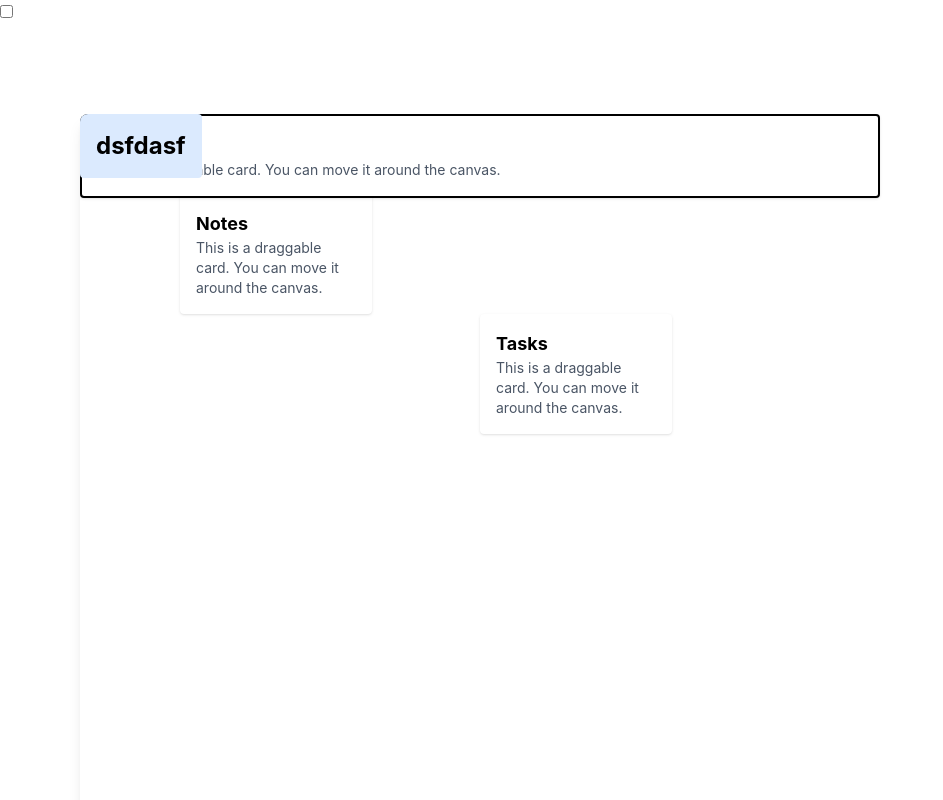
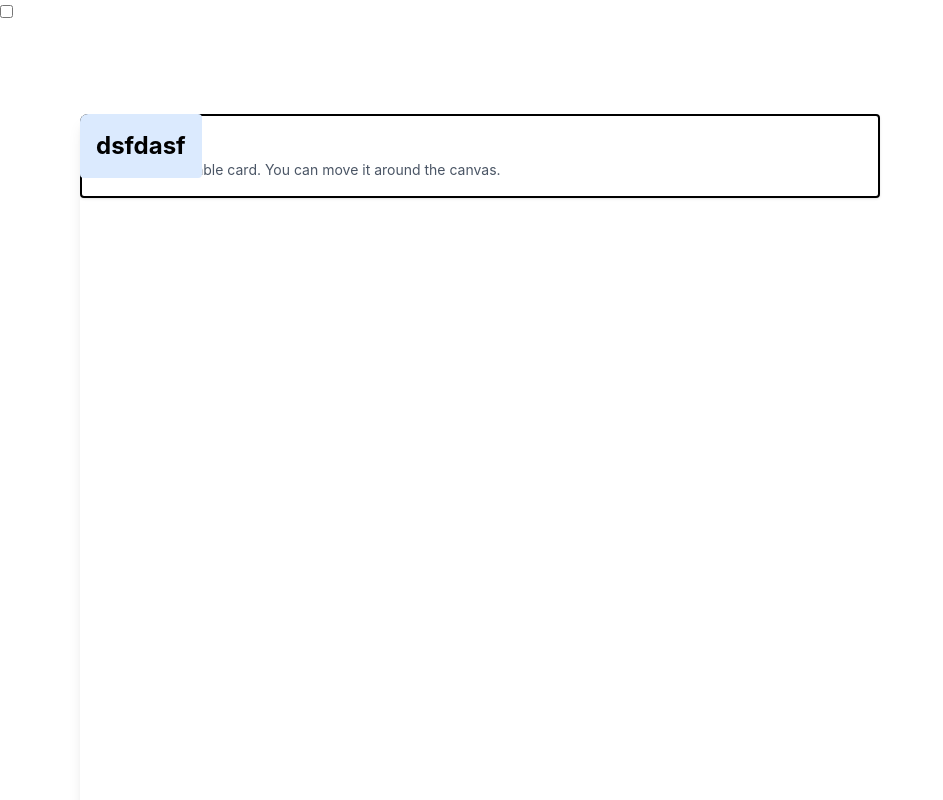
Before and after one commit to pusi2316/react-drag-canvas, a React (Vite) app in the folder react-drag-canvas/: page / in a window 1280 px wide. Shown: the top 800 px of the page, without its empty margins (0-943 px from the left). Built offline with nearby package versions, Linux system fonts and the light colour scheme.

Commit message:
Removing reducers

```diff
--- a/react-drag-canvas/src/App.tsx
+++ b/react-drag-canvas/src/App.tsx
@@ -2,24 +2,8 @@ import { useState } from "react";
 import { Canvas } from "./components/canvas";
 import { DragableWrapper } from "./components/DragableWrapper";
 import MyCard from "./components/MyCard";
-import type { CanvasItem } from "./components/types";
-import { useCanvasItems } from "./components/useCanvasItems";
-
-const initialItems: CanvasItem[] = [
-  {
-    id: "card-1",
-    position: { x: 100, y: 80 },
-    component: <MyCard title="Notes" />,
-  },
-  {
-    id: "card-2",
-    position: { x: 400, y: 200 },
-    component: <MyCard title="Tasks" />,
-  },
-];
 
 export default function App() {
-  const { items, updatePosition } = useCanvasItems(initialItems);
   const [locked_, setLocked] = useState(false);
   return (
     <>
@@ -35,26 +19,10 @@ export default function App() {
           className="bg-white shadow-lg rounded-lg p-4 cursor-move"
           locked={locked_}
         >
-          {items.map((item) => (
-            <DragableWrapper
-              key={item.id}
-              id={item.id}
-              initialX={item.position.x}
-              initialY={item.position.y}
-              onPositionChange={updatePosition}
-              gridSnap={20}
-            >
-              {item.component}
-            </DragableWrapper>
-          ))}
-          <DragableWrapper
-            id="static card"
-            onPositionChange={updatePosition}
-            gridSnap={20}
-          >
+          <DragableWrapper id="static card" gridSnap={20}>
             <MyCard title="Static Card" className="min-w-200 border-2" />
           </DragableWrapper>
-          <DragableWrapper id="free card" onPositionChange={updatePosition}>
+          <DragableWrapper id="free card">
             <h1 className="text-2xl font-bold bg-blue-100 p-4 rounded">
               {" "}
               dsfdasf{" "}
--- a/react-drag-canvas/src/components/canvas.tsx
+++ b/react-drag-canvas/src/components/canvas.tsx
@@ -1,5 +1,9 @@
-import { useEffect, useRef } from "react";
-import type { CanvasProps } from "./types";
+import { useCallback, useMemo, useRef } from "react";
+import {
+  type DraggableItemProps,
+  type CanvasProps,
+  type Position,
+} from "./types";
 import React from "react";
 
 export function Canvas({
@@ -9,6 +13,28 @@ export function Canvas({
   locked,
 }: CanvasProps) {
   const canvasRef = useRef<HTMLDivElement>(null);
+
+  const savedPositions = useMemo<Record<string, Position>>(() => {
+    try {
+      const saved = localStorage.getItem("canvas-positions");
+      return saved ? JSON.parse(saved) : {};
+    } catch {
+      return {};
+    }
+  }, []);
+
+  const savePosition = useCallback((id: string, position: Position): void => {
+    try {
+      const saved = localStorage.getItem("canvas-positions");
+      const positions: Record<string, Position> = saved
+        ? JSON.parse(saved)
+        : {};
+      positions[id] = position;
+      localStorage.setItem("canvas-positions", JSON.stringify(positions));
+    } catch (e) {
+      console.error("failed to save position:", e);
+    }
+  }, []);
   return (
     <div
       ref={canvasRef}
@@ -22,14 +48,19 @@ export function Canvas({
           : undefined
       }
     >
-      {React.Children.map(children, (child) =>
-        React.isValidElement(child)
-          ? React.cloneElement(child as React.ReactElement<any>, {
-              canvasRef,
-              locked,
-            })
-          : child
-      )}
+      {React.Children.map(children, (child) => {
+        if (!React.isValidElement<DraggableItemProps>(child)) return child;
+
+        const id = child.props.id as string;
+        const savedPos = savedPositions[id];
+
+        return React.cloneElement(child as React.ReactElement<any>, {
+          canvasRef,
+          locked,
+          onPositionChange: savePosition,
+          ...(savedPos && { initialX: savedPos.x, initialY: savedPos.y }),
+        });
+      })}
     </div>
   );
 }
--- a/react-drag-canvas/src/components/itemReducer.ts
+++ /dev/null
@@ -1,26 +0,0 @@
-import type { Action, CanvasItem, Position } from "./types";
-
-export const itemReducer = (
-  state: CanvasItem[],
-  action: Action
-): CanvasItem[] => {
-  switch (action.type) {
-    case "UPDATE_POSITION":
-      const updated = state.map((item) =>
-        item.id === action.id ? { ...item, position: action.position } : item
-      );
-      const positions = updated.reduce<Record<string, Position>>(
-        (acc, item) => {
-          acc[item.id] = item.position;
-          return acc;
-        },
-        {}
-      );
-      localStorage.setItem("canvas-positions", JSON.stringify(positions)); // 👈 save here directly
-      return updated;
-    case "RESET":
-      return [];
-    default:
-      return state;
-  }
-};
--- a/react-drag-canvas/src/components/useCanvasItems.ts
+++ /dev/null
@@ -1,28 +0,0 @@
-import { useCallback, useReducer } from "react";
-import type { Position, CanvasItem } from "./types";
-import { itemReducer } from "./itemReducer";
-
-export function useCanvasItems(initial: CanvasItem[] = []) {
-  const [items, dispatch] = useReducer(itemReducer, initial, (init) => {
-    const saved = localStorage.getItem("canvas-positions");
-    if (!saved) return init;
-    const positions: Record<string, Position> = JSON.parse(saved);
-    if (!Array.isArray(init)) return initial;
-
-    return init.map((item) => ({
-      ...item,
-      position: positions[item.id] || item.position,
-    }));
-    //return saved ? JSON.parse(saved) : init;
-  });
-
-  const updatePosition = useCallback((id: string, position: Position) => {
-    dispatch({ type: "UPDATE_POSITION", id, position });
-  }, []);
-
-  const reset = useCallback(() => {
-    dispatch({ type: "RESET" });
-  }, []);
-
-  return { items, updatePosition, reset };
-}
```
